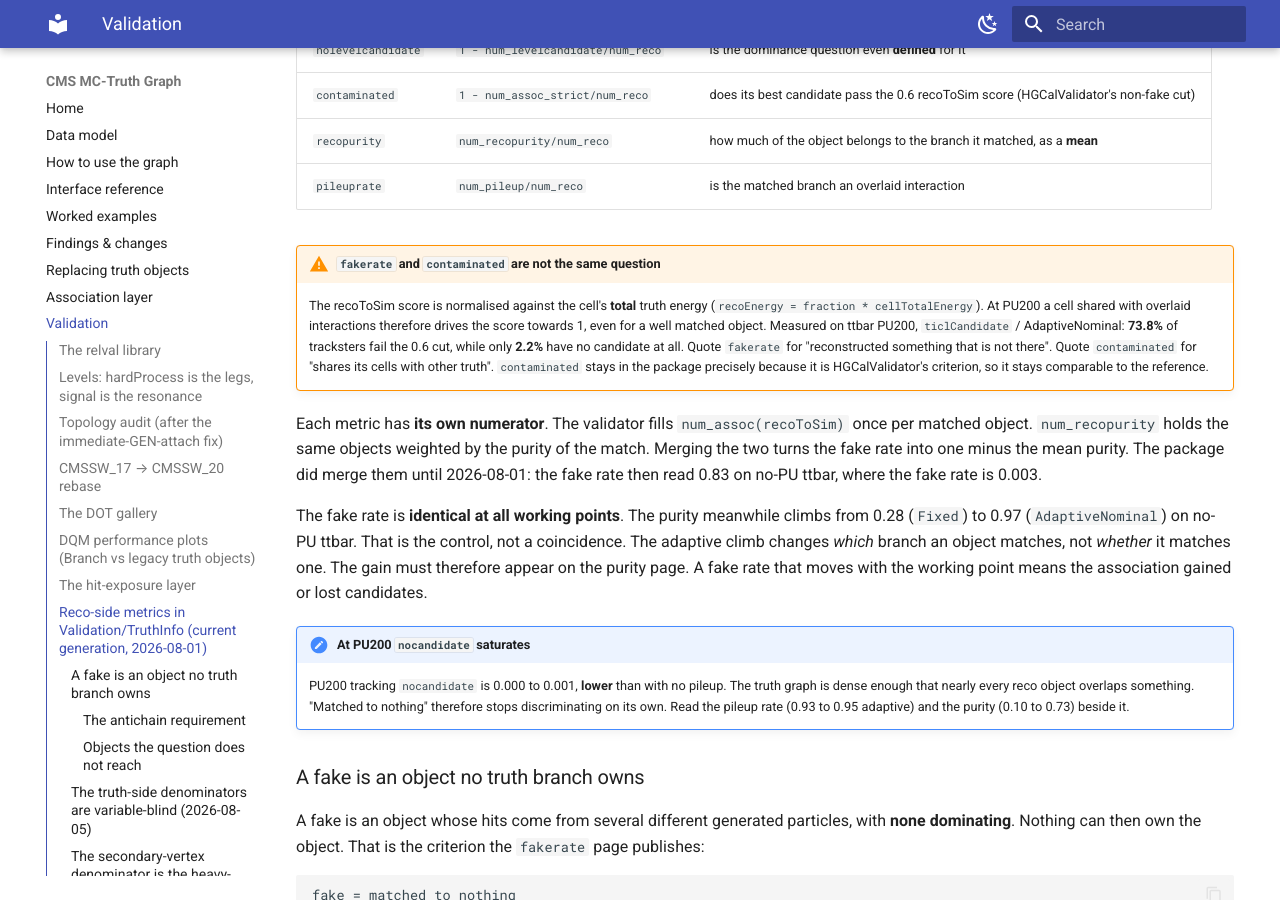
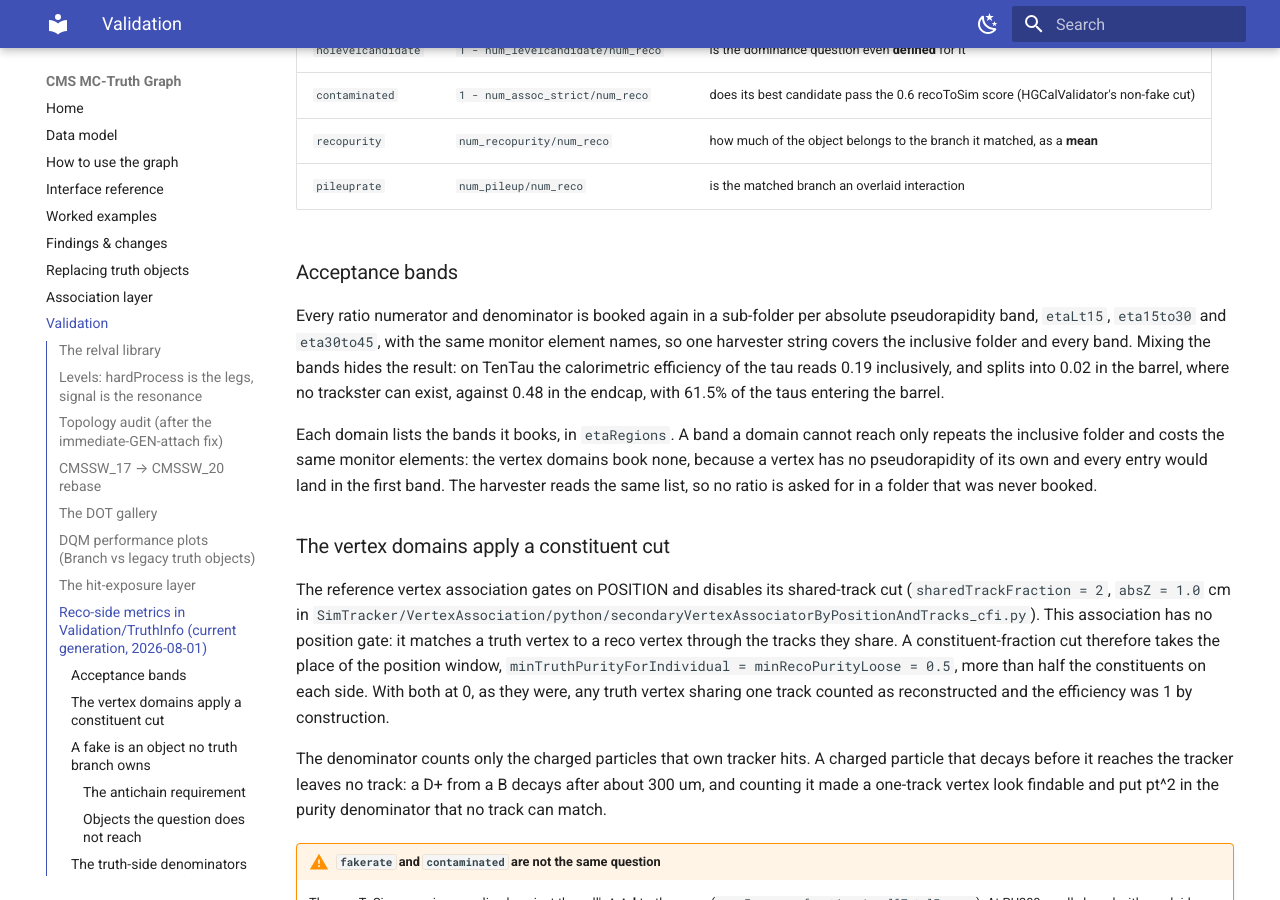
Before and after one commit to felicepantaleo/cms-truth-docs, an MkDocs documentation site: the page built from docs/validation.md, in a window 1280 px wide and 900 px high, scrolled down 7865 px. Built offline with MkDocs 1.6.1 and Material for MkDocs 9.7.7, drawn with Linux system fonts in a browser that asks for light colours; some of the changed text lies outside the part shown.

Commit message:
association, validation: the assignment rule, the eta bands and the vertex cut

```diff
--- a/docs/validation.md
+++ b/docs/validation.md
@@ -339,6 +339,37 @@ events per sample.
 | `recopurity` | `num_recopurity/num_reco` | how much of the object belongs to the branch it matched, as a **mean** |
 | `pileuprate` | `num_pileup/num_reco` | is the matched branch an overlaid interaction |
 
+### Acceptance bands
+
+Every ratio numerator and denominator is booked again in a sub-folder per absolute
+pseudorapidity band, `etaLt15`, `eta15to30` and `eta30to45`, with the same monitor element
+names, so one harvester string covers the inclusive folder and every band. Mixing the
+bands hides the result: on TenTau the calorimetric efficiency of the tau reads 0.19
+inclusively, and splits into 0.02 in the barrel, where no trackster can exist, against
+0.48 in the endcap, with 61.5% of the taus entering the barrel.
+
+Each domain lists the bands it books, in `etaRegions`. A band a domain cannot reach only
+repeats the inclusive folder and costs the same monitor elements: the vertex domains book
+none, because a vertex has no pseudorapidity of its own and every entry would land in the
+first band. The harvester reads the same list, so no ratio is asked for in a folder that
+was never booked.
+
+### The vertex domains apply a constituent cut
+
+The reference vertex association gates on POSITION and disables its shared-track cut
+(`sharedTrackFraction = 2`, `absZ = 1.0` cm in
+`SimTracker/VertexAssociation/python/secondaryVertexAssociatorByPositionAndTracks_cfi.py`).
+This association has no position gate: it matches a truth vertex to a reco vertex through
+the tracks they share. A constituent-fraction cut therefore takes the place of the
+position window, `minTruthPurityForIndividual = minRecoPurityLoose = 0.5`, more than half
+the constituents on each side. With both at 0, as they were, any truth vertex sharing one
+track counted as reconstructed and the efficiency was 1 by construction.
+
+The denominator counts only the charged particles that own tracker hits. A charged
+particle that decays before it reaches the tracker leaves no track: a D+ from a B decays
+after about 300 um, and counting it made a one-track vertex look findable and put pt^2 in
+the purity denominator that no track can match.
+
 !!! warning "`fakerate` and `contaminated` are not the same question"
     The recoToSim score is normalised against the cell's **total** truth energy
     (`recoEnergy = fraction * cellTotalEnergy`). At PU200 a cell shared with overlaid
```
Also changed, not shown: docs/association-layer.md (+9 -1 lines).
